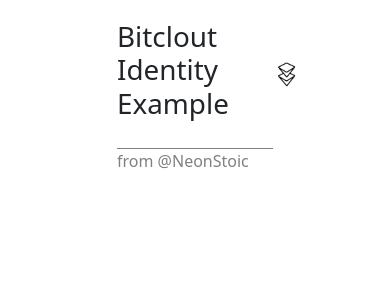
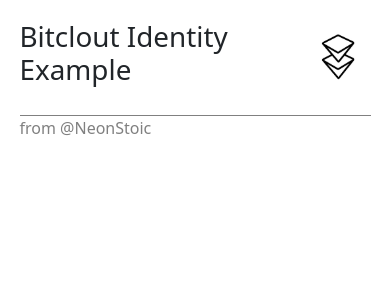
Before and after one commit to neonstoic/BitcloutPythonIdentityExample, a Flask app: template templates/base.html in a window 390 px wide. Shown: the top 300 px of the page. Run offline with Flask 2, Linux system fonts and the light colour scheme; the template is opened without the code that fills it, so the values that code supplies are empty.

Commit message:
got mobile working

```diff
--- a/app.py
+++ b/app.py
@@ -57,4 +57,4 @@ def logout():
     return redirect('/login')
 
 if __name__ == "__main__":
-    app.run(debug=True)
+    app.run(debug=True, host='0.0.0.0')
--- a/static/style.css
+++ b/static/style.css
@@ -62,3 +62,14 @@
 #profileimage {
     margin:5px;
 }
+
+@media only screen and (max-width: 768px) {
+    /* For mobile phones: */
+    #main > .leftside, #main > .rightside {
+      flex: 0 0 5vw;
+    }
+
+    #footer > .leftside, #footer > .rightside {
+        flex: 0 0 5vw;
+    }
+}
--- a/templates/base.html
+++ b/templates/base.html
@@ -2,12 +2,13 @@
 <html>
   <head>
     <meta http-equiv="expires" content="0">
+    <meta name="viewport" content="width=device-width, initial-scale=1">
     <!-- Bootstrap CSS -->
     <link href="https://cdn.jsdelivr.net/npm/bootstrap@5.1.0/dist/css/bootstrap.min.css" rel="stylesheet" integrity="sha384-KyZXEAg3QhqLMpG8r+8fhAXLRk2vvoC2f3B09zVXn8CA5QIVfZOJ3BCsw2P0p/We" crossorigin="anonymous">
 
     <!-- Bootstrap Bundle with Popper -->
     <script src="https://cdn.jsdelivr.net/npm/bootstrap@5.1.0/dist/js/bootstrap.bundle.min.js" integrity="sha384-U1DAWAznBHeqEIlVSCgzq+c9gqGAJn5c/t99JyeKa9xxaYpSvHU5awsuZVVFIhvj" crossorigin="anonymous"></script>
-    <link rel="stylesheet" href="{{ url_for('static', filename='style.css') }}">
+    <link rel="stylesheet" href="{{ url_for('static', filename='style.css') }}?v=2">
   <title>Bitclout Identity Python/Flask Example</title>
   </head>
 <body>
```
